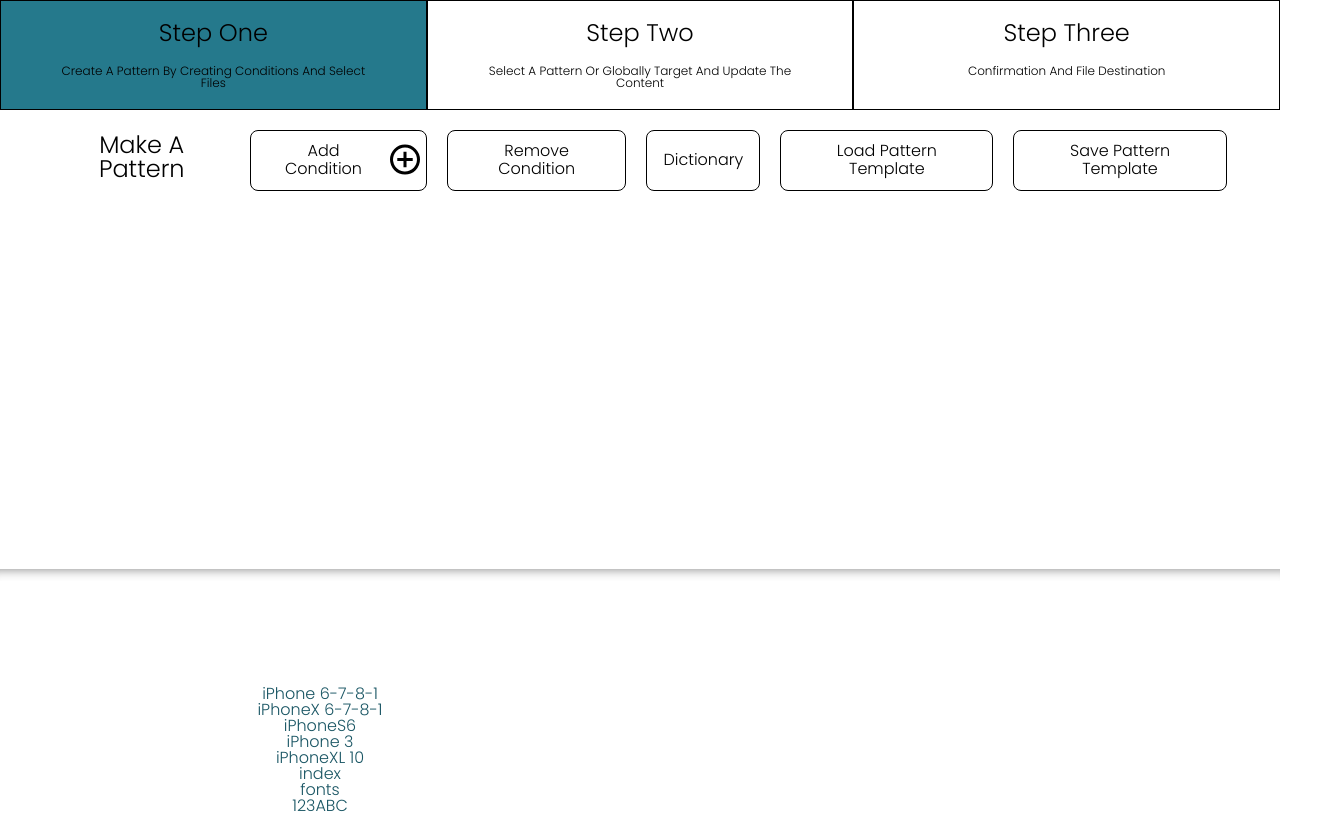
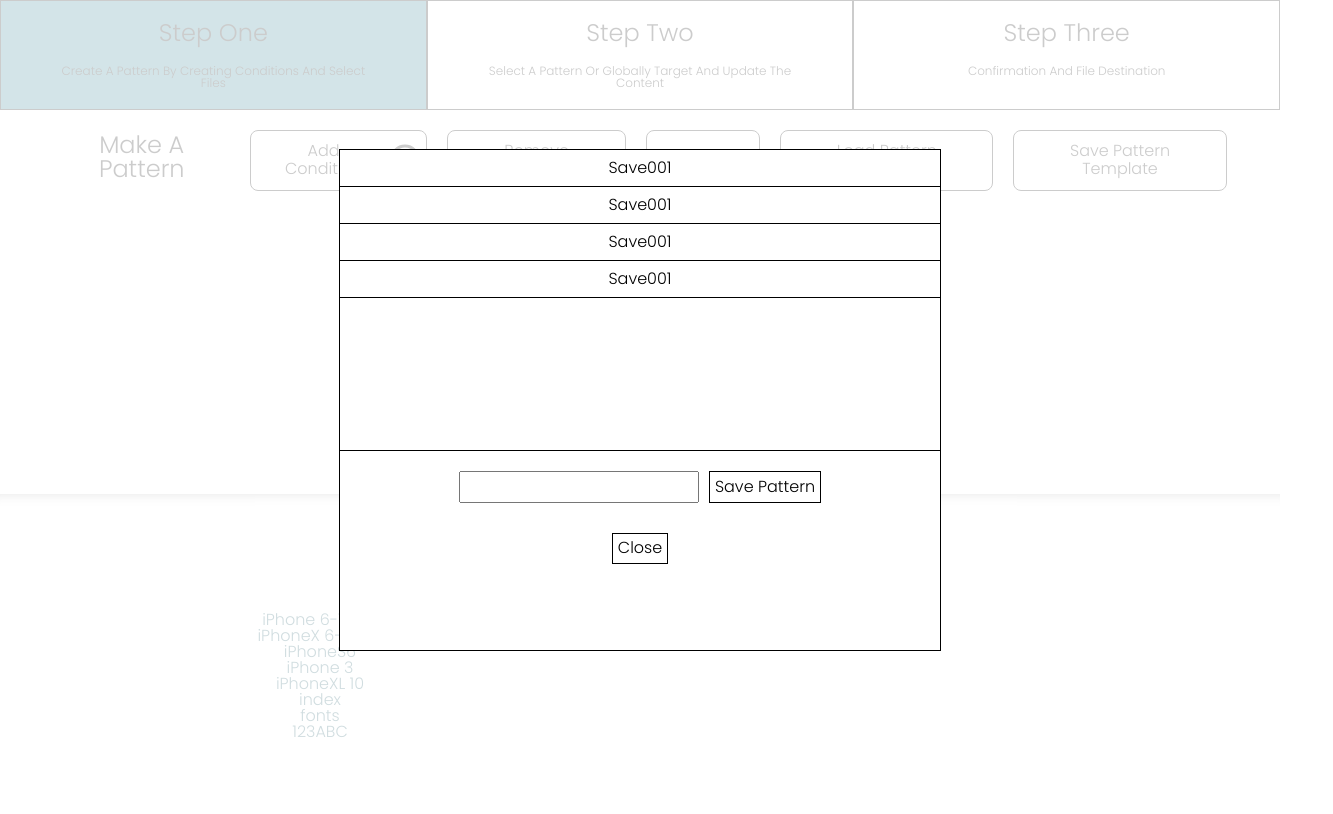
Before and after one commit to roboticbeing/BTH545_Assignment3, a React (Create React App) app in the folder a3/: page / in a window 1280 px wide. Both pictures are taken after a click on the button "Load Pattern Template". Shown: the whole page, 1333 px wide, since content can reach past the window. Built offline with nearby package versions, Linux system fonts and the light colour scheme.

Commit message:
styling and pop up

```diff
--- a/a3/src/components/PartOne/index.js
+++ b/a3/src/components/PartOne/index.js
@@ -34,7 +34,8 @@ class PartOne extends Component {
                 "123ABC"
             ],
             selectedList: [],
-            regex: []
+            regex: [],
+            toggleSaveScene: false,
         };
         this.displayPatterns = this.displayPatterns.bind(this);
         this.addPatterns = this.addPatterns.bind(this);
@@ -45,6 +46,7 @@ class PartOne extends Component {
         this.displaySelected = this.displaySelected.bind(this);
         this.displayRegex = this.displayRegex.bind(this);
         this.loadPatterns = this.loadPatterns.bind(this);
+        this.togglePopUp = this.togglePopUp.bind(this);
     }
 
     //Still have to add the remove button
@@ -619,6 +621,10 @@ class PartOne extends Component {
         console.log(savedPatterns);
     };
 
+    togglePopUp = () => {
+        this.setState({toggleSaveScene: !this.state.toggleSaveScene});
+    }
+
     componentDidMount() { }
     render() {
         return (
@@ -647,12 +653,16 @@ class PartOne extends Component {
                             <p>Dictionary</p>
                         </button>
 
-                        <button className="menu-load menu-btn" onClick={e => this.loadPatterns(e)}>
+                        <button className="menu-load menu-btn"
+                        onClick={() => this.togglePopUp()}
+                        //onClick={e => this.loadPatterns(e)}
+                        >
                             <p>Load Pattern Template</p>
                         </button>
 
                         <button
-                            onClick={e => this.savePattern(e)}
+                            //onClick={e => this.savePattern(e)}
+                            onClick={() => this.togglePopUp()}
                             className="menu-save menu-btn"
                         >
                             <p>Save Pattern Template</p>
@@ -685,6 +695,48 @@ class PartOne extends Component {
                         {this.displaySelected()}
                     </div>
                 </div>
+
+
+                {/* Save pop up  */}
+                <div className={`pop-container ${this.state.toggleSaveScene ? "active-pop" :" "}`}>
+                    <div className="save-popup">
+
+                        <div className="load-container">
+                            <div className="saved-items">
+                                {/* Each one should have an Onclick with a unique id attached to it*/}
+                                {/* you can map out all you need */}
+                                {/* <h4 onClick={}>Save001</h4> */}
+                                <h4> Save001 </h4>
+                                <h4> Save001 </h4>
+                                <h4> Save001 </h4>
+                                <h4> Save001 </h4>
+                            </div>
+                        </div>
+
+                        <div className="save-container">
+                            <input
+                                type="text"
+                                className="save-input"
+                                name="save"
+                                //This will keep track of the temp save name
+                                // onChange={e => this.applyPattern(e, id)}
+                            ></input>
+                            <button
+                                //This on click method will use the temp save name to save the pattern under the name,
+                                //but the saved object will still need a unique id
+                                // onClick={() => this.()}
+                                className=" menu-btn"
+                            >
+                                <p>Save Pattern</p>
+                            </button>
+                        </div>
+
+                        <button className="close-pop" onClick={e => this.togglePopUp()}>
+                            <p>Close</p>
+                        </button>
+                    </div>
+                </div>
+
             </div>
         );
     }
--- a/a3/src/components/PartOne/style.scss
+++ b/a3/src/components/PartOne/style.scss
@@ -88,17 +88,23 @@ hr{
 .condition-section {
 
    // color: rgb(38, 61, 61);
-display: flex;
+    display: flex;
    overflow-x: auto;
-   overflow-y: visible;
+   overflow-y: hidden;
     width: 100%;
-    height: 350px;
-    align-items: center;
+    height: 275px;
+    box-sizing:  border-box;
+   // align-items: center;
     padding-left: $Dmw;
+
+
 
     .condition-item {
         display: inline-block;
-        width: 400px;
+        width: 350px;
+        min-width: 350px;
+        height: 150px;
+      //  flex-grow: 1;
         margin-right: 20px;
         border: 3px solid;
         padding: 20px;
@@ -118,6 +124,23 @@ display: flex;
                 display: flex;
                 justify-content: center;
                 align-items: center;
+            }
+            .item-remove-btn {
+                svg {
+                    #Path_3,#Path_4 {
+                        fill: #000;
+                        transition: fill 300ms ease-in-out;
+                    }
+                }
+                &:hover {
+                    svg {
+                        cursor: pointer;
+                        #Path_3,#Path_4 {
+                            fill: #AD0000;
+
+                        }
+                    }
+                }
             }
         }
 
@@ -195,11 +218,11 @@ display: flex;
     align-items: center;
 
     .pattern-container {
-        border-bottom: 1px solid;
+        border-bottom: 2px solid;
 
         .pattern-item {
             display: inline-block;
-            font-size: 24px;
+            font-size: 33px;
             font-weight: bold;
             font-style: italic;
             margin: 0 5px;
@@ -224,3 +247,85 @@ display: flex;
 #right {
     overflow: hidden;
 }
+
+.pop-container {
+    position: fixed;
+
+    top: 0;
+    left: 0;
+    right: 0;
+    bottom: 0;
+    opacity: 0;
+    z-index: 10;
+    display: flex;
+    justify-content: center;
+    align-items: center;
+    background: rgba(255,255,255,0.8);
+    pointer-events: none;
+
+    opacity: 0;
+
+    transition: opacity 400ms ease-in-out;
+    &.active-pop {
+        pointer-events: auto;
+        opacity: 1;
+    }
+
+
+    .save-popup {
+        background-color: #fff;
+        border: 1px solid #000;
+        width: 600px;
+        height: 500px;
+
+        .load-container {
+            .saved-items {
+                border-bottom: 1px solid #000;
+                height: 300px;
+
+                overflow-y: auto;
+                h4 {
+                    width: 100%;
+                    border-bottom: 1px solid #000;
+                    padding: 10px;
+                    box-sizing: border-box;
+                    font-family: $mainTextL;
+                    color: #000;
+
+                    transition: background-color 300ms ease-in-out, color 300ms ease-in-out;
+
+                    &:hover {
+                        cursor: pointer;
+                        background-color: #000;
+                        color: #fff;
+                    }
+                }
+            }
+        }
+
+        .save-container {
+            display: flex;
+            font-family: $mainTextL;
+            justify-content: center;
+            padding-top: 20px;
+
+            input {
+                padding: 5px;
+
+            }
+            button {
+                border: 1px solid #000;
+                padding: 5px;
+                margin-left: 10px;
+            }
+        }
+        .close-pop {
+            border: 1px solid #000;
+            padding: 5px;
+            margin-top: 30px;
+        }
+
+
+    }
+
+}
```
